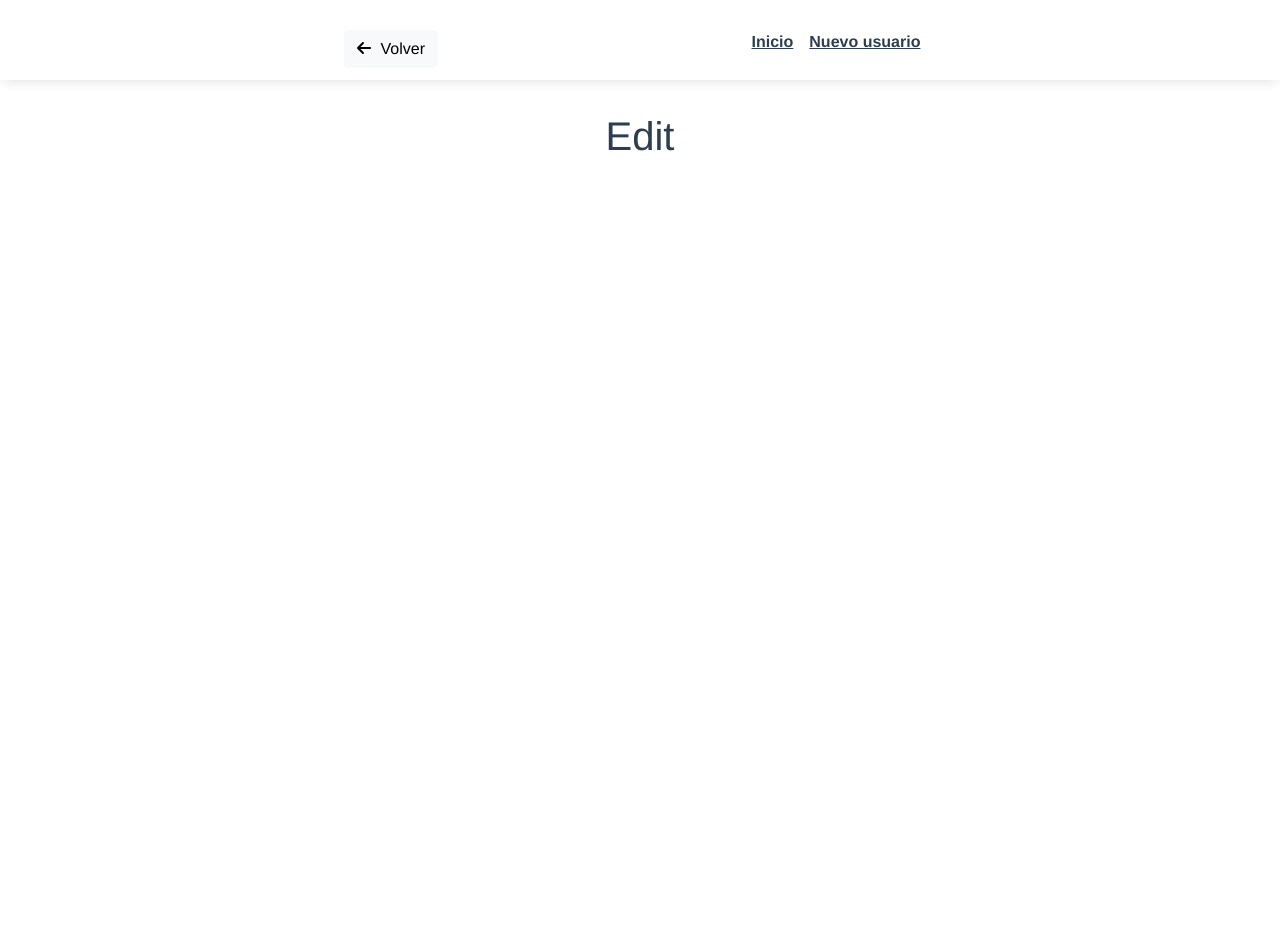
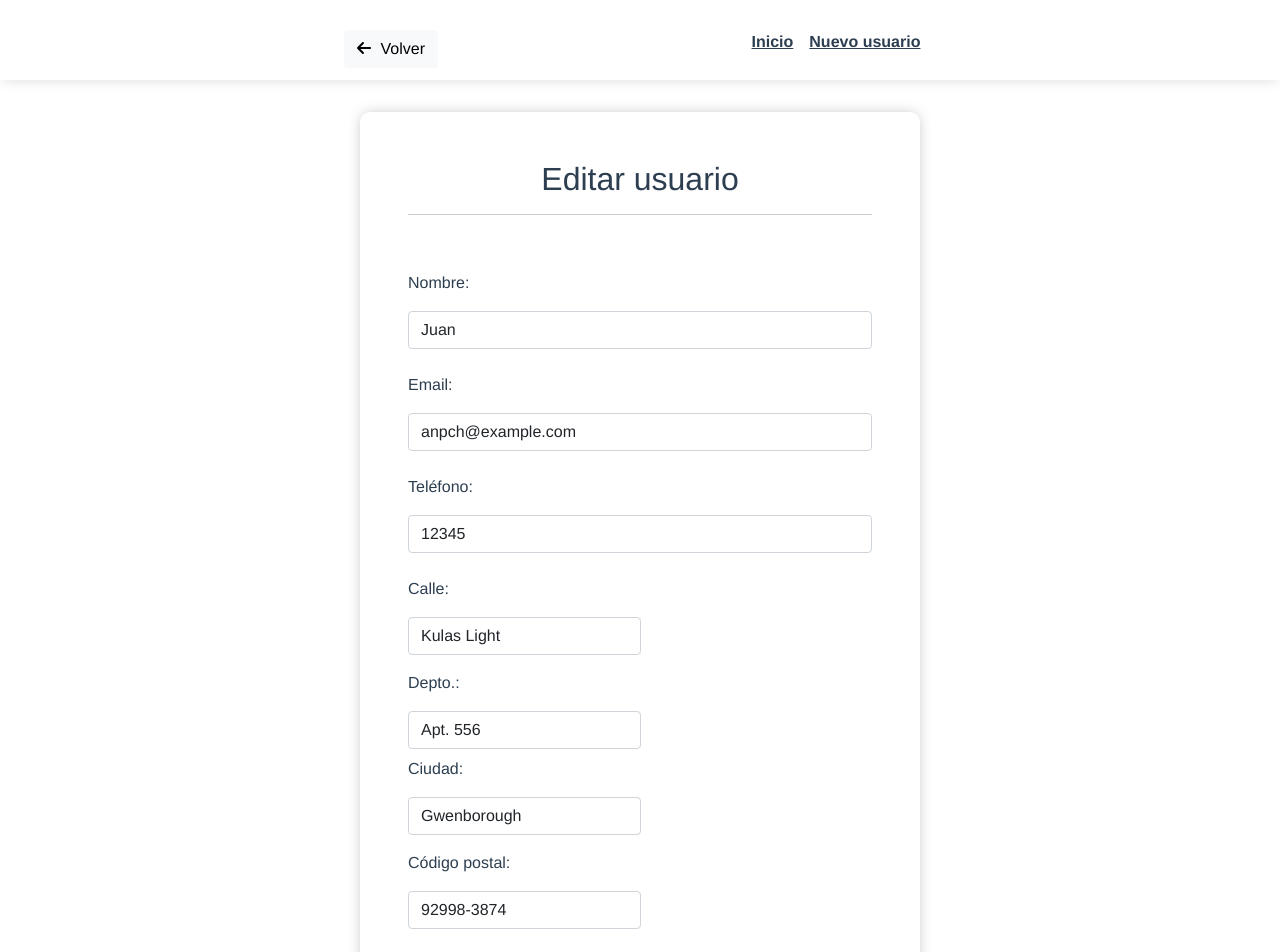
Before and after one commit to naniitevez/crud-vue, a Vue app: page /user/update/0 in a window 1280 px wide. Shown: the top 952 px of the page. Before the commit the page ends 800 px from the top, so only its background shows below. Built offline with nearby package versions, Linux system fonts and the light colour scheme.

Commit message:
creo pagina para editar un usuario

```diff
--- a/src/views/UpdateUserView.vue
+++ b/src/views/UpdateUserView.vue
@@ -1,11 +1,147 @@
 <template>
-  <h1>Edit</h1>
+  <div class="edit-page">
+    <div class="container edit-container">
+      <div class="title-container">
+        <h2>Editar usuario</h2>
+        <hr />
+      </div>
+      <form @submit.prevent="handleSubmit">
+        <div class="mb-3 input-container">
+          <label for="name" class="form-label">Nombre: </label>
+          <input
+            v-model="user.name"
+            type="text"
+            class="form-control"
+            id="name"
+            placeholder="Ingresa un nombre de usuario"
+          />
+        </div>
+        <div class="mb-3 input-container">
+          <label for="email" class="form-label">Email: </label>
+          <input
+            v-model="user.email"
+            type="email"
+            class="form-control"
+            id="email"
+            placeholder="Ingresa un email"
+          />
+        </div>
+        <div class="mb-3 input-container">
+          <label for="phone" class="form-label">Teléfono: </label>
+          <input
+            v-model="user.phone"
+            type="text"
+            class="form-control"
+            id="phone"
+            placeholder="Ingresa un número de contacto"
+          />
+        </div>
+        <div class="row g-2 double-input-container">
+          <div class="col-auto input-container">
+            <label for="street" class="form-label">Calle: </label>
+            <input
+              v-model="user.address.street"
+              type="text"
+              class="form-control"
+              id="street"
+              placeholder="Ingresa una calle"
+            />
+          </div>
+          <div class="col-auto input-container">
+            <label for="suite" class="form-label">Depto.: </label>
+            <input
+              v-model="user.address.suite"
+              type="text"
+              class="form-control"
+              id="suite"
+              placeholder="Ingresa el departamento"
+            />
+          </div>
+        </div>
+        <div class="row g-2 double-input-container">
+          <div class="col-auto input-container">
+            <label for="city" class="form-label">Ciudad: </label>
+            <input
+              v-model="user.address.city"
+              type="text"
+              class="form-control"
+              id="city"
+              placeholder="Ingresa la ciudad"
+            />
+          </div>
+          <div class="col-auto input-container">
+            <label for="zipcode" class="form-label">Código postal: </label>
+            <input
+              v-model="user.address.zipcode"
+              type="text"
+              class="form-control"
+              id="zipcode"
+              placeholder="Ingresa el código postal"
+            />
+          </div>
+        </div>
+        <div class="d-grid gap-2 button-container">
+          <button type="submit" class="btn btn-primary">Guardar</button>
+          <button type="submit" class="btn btn-secondary">Cancelar</button>
+        </div>
+      </form>
+    </div>
+  </div>
 </template>
 
-<script>
+<script setup>
+import { useRoute } from "vue-router";
+import { computed } from "vue";
+import { useStore } from "vuex";
 
+const route = useRoute();
+const userId = computed(() => route.params.id);
+
+const store = useStore();
+
+const user = computed(() => {
+  return store.state.users.filter(
+    (user) => user.id === Number(userId.value)
+  )[0];
+});
+
+const handleSubmit = () => {
+  console.log("user", user.value);
+};
 </script>
 
-<style>
+<style lang="scss" scoped>
+.edit-page {
+  padding-bottom: 5rem;
+  .edit-container {
+    width: 35rem;
+    padding: 3rem;
+    box-shadow: -0px 0px 15px -3px rgba(0, 0, 0, 0.29);
+    border-radius: 10px;
 
+    .title-container {
+      margin-bottom: 3rem;
+    }
+
+    form {
+      .input-container {
+        display: flex;
+        flex-direction: column;
+        align-items: start;
+
+        label {
+          margin: 0.5rem 0 1rem;
+        }
+      }
+
+      .double-input-container {
+        justify-content: space-between;
+      }
+
+      .button-container {
+        margin-top: 2rem;
+      }
+    }
+  }
+}
 </style>
--- a/src/views/UserDetailView.vue
+++ b/src/views/UserDetailView.vue
@@ -16,7 +16,11 @@
         </p>
         <p><span>CP. </span>{{ user.address.zipcode }}</p>
       </div>
-      <hr />
+      <div class="buttons-container">
+        <router-link :to="{ name: 'updateUser', params: { id: user.id } }">
+          <button class="btn btn-info">Editar</button>
+        </router-link>
+      </div>
     </div>
   </div>
 </template>
@@ -65,6 +69,10 @@ const user = computed(() => {
         font-weight: 600;
       }
     }
+
+    .buttons-container {
+      margin-top: 3rem;
+    }
   }
 }
 </style>
```
